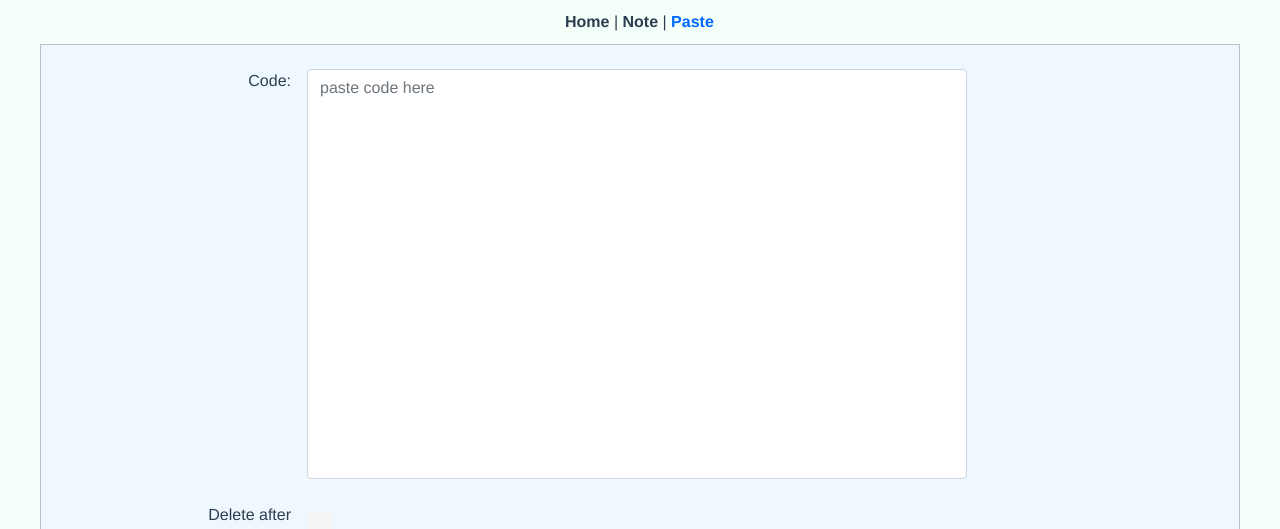
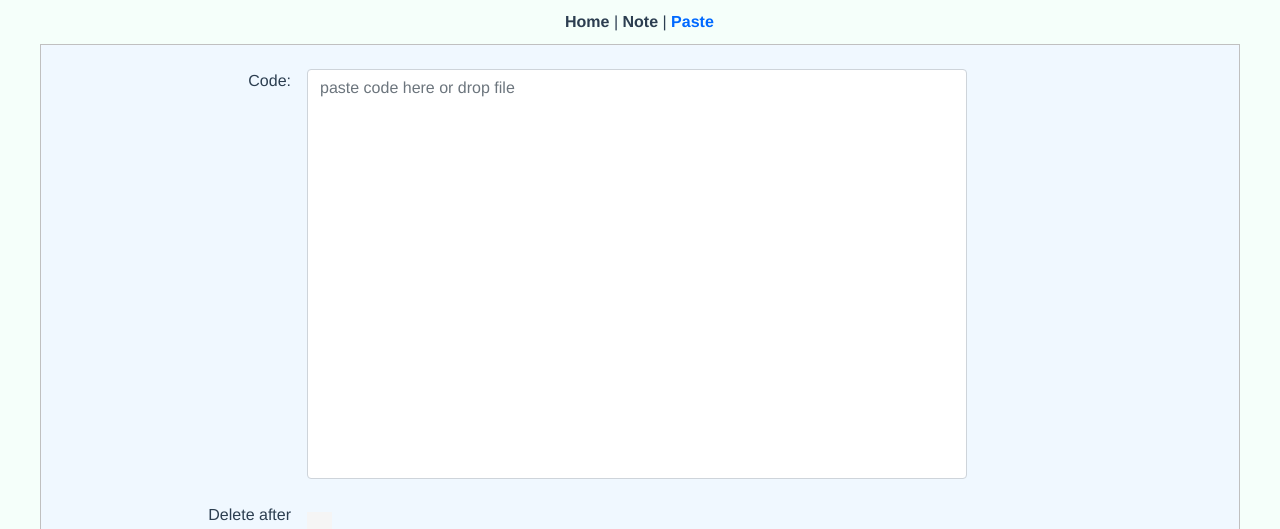
Before and after one commit to Oliventer/Amirbin, a Vue app in the folder frontend/: page /paste in a window 1280 px wide. Shown: the top 529 px of the page. Built offline with nearby package versions, Linux system fonts and the light colour scheme.

Commit message:
Recode file upload feature to drag and drop into textarea

```diff
--- a/frontend/src/views/Paste.vue
+++ b/frontend/src/views/Paste.vue
@@ -2,8 +2,7 @@
     <div class="content">
         <br>
         <span class="span">Code:</span>
-        <input class= "input-file" type="file" id="file" ref="file" v-on:change="readFile()"/>
-        <textarea v-model="body.code" placeholder="paste code here" class="form-control"></textarea>
+        <textarea v-model="body.code" placeholder="paste code here or drop file" class="form-control" @drop="readFile($event)" @dragover="allowDrop($event)"></textarea>
         <br>
         <span class="span">Delete after viewing:  </span>
         <br>
@@ -47,8 +46,8 @@ export default {
         let path = await this.$store.dispatch('snippet/POST_SNIPPET', this.body)
           this.$router.push({ name: 'Snippet', params:{ pk: path, isCodeExist: true } })
     },
-     readFile(){
-        let file = this.$refs.file.files[0];
+     readFile(event){
+        let file = event.dataTransfer.files[0]
         let reader = new FileReader();
         var vm = this
 
@@ -57,21 +56,15 @@ export default {
         }
 
         reader.readAsText(file);
-    }
     },
+
+    allowDrop(event){ event.preventDefault() },
+    },
+
 }
 </script>
 
 <style lang="less">
-    .input-file {
-        opacity: 0;
-        display: block;
-        width: 660px;
-        height: 410px;
-        margin-left: 266px;
-        position: absolute;
-        cursor: pointer;
-    }
     .content {
         max-width: 1200px;
         margin: auto;
```
